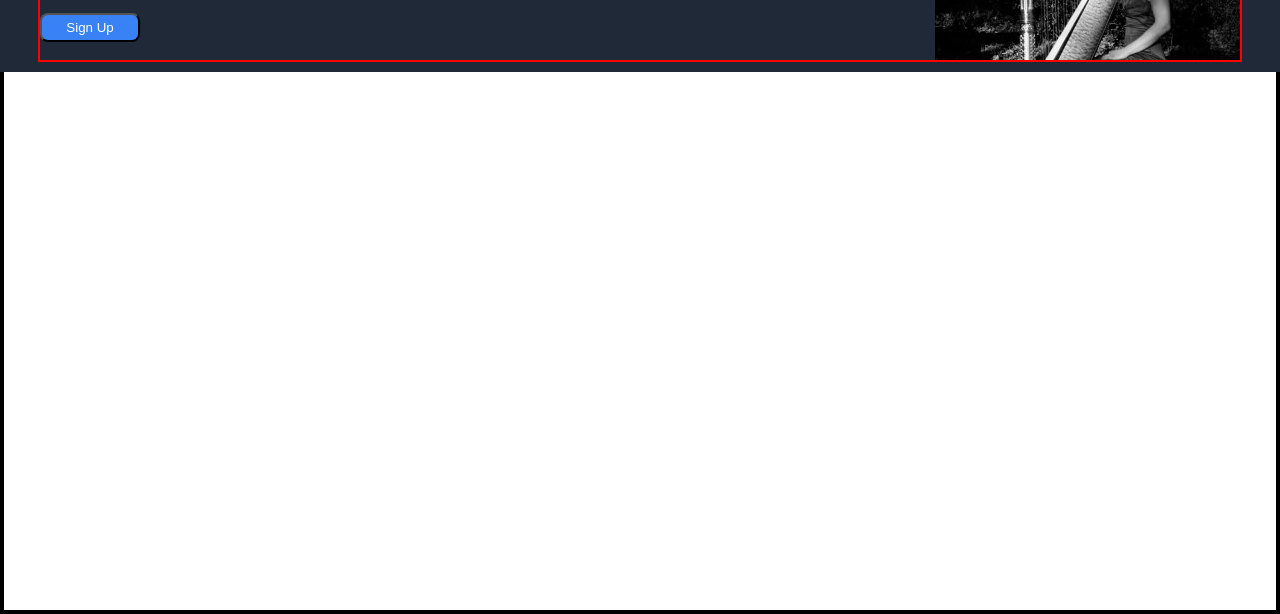
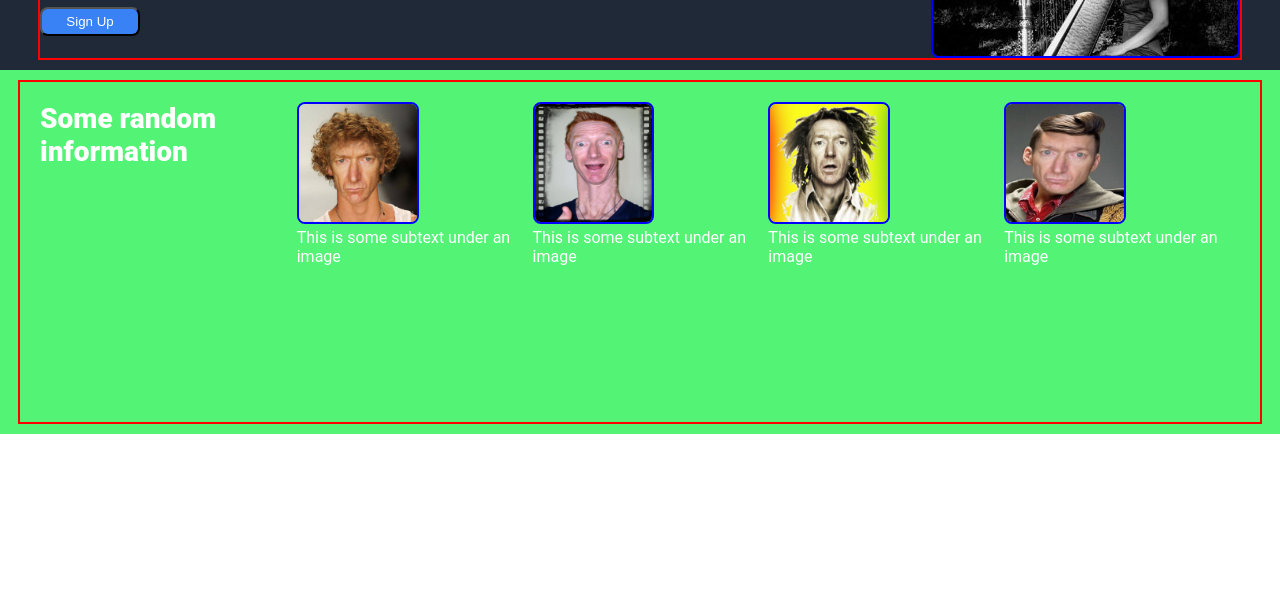
Before and after one commit to Teachertone/Landingpage, a plain HTML site: page index.html in a window 1280 px wide. Shown: the part 194-808 px from the top of the page. Drawn offline with Linux system fonts and the light colour scheme.

Commit message:
Latest update. Section 1 good.

```diff
--- a/index.html
+++ b/index.html
@@ -8,7 +8,6 @@
     <link rel="stylesheet" href="style.css">
   </head>
   <body>
-
 <div class="header">
     <div class="container">
       <h3>TONE ASSIGNMENT LOGO</h3>
@@ -17,7 +16,6 @@
           <li><a href="https://google.com">header link two</a></li>
           <li><a href="https://google.com">header link three</a></li>
         </ul>
-      </div>
     </div>
 </div>
 
@@ -27,13 +25,12 @@
         <div class="contents__text">
           <h1>This website is spectacular</h1>
           <p>This is where some subtext will go under the main title. Smaller font and the color is lower contrast.</p>
-        <button class="signup1">Sign Up</button>
+        <button class="signup1">Sign Up</button></div>
         </div>
-      <div>
-    </div>
+      </div>
 
-<!-- <div class="information"> -->
-    <!-- <div class="second">
+<div class="information">
+    <div class="second">
       <h3>Some random information</h3>
         <div class="photos">
         <div class="info">
@@ -52,8 +49,11 @@
         <img src="./images/wtf.jpg" alt="What the feck">
         <div class="text">This is some subtext under an image</div>
         </div>
-      </div> -->
-    <!-- </div> -->
+      </div>
+    </div>
+    </div>
+
+
     <!-- <div class="quote">
     <div class="quotetext">This is an inspirational quote from my favourite creative. Maybe you will read this, maybe not. The most important thing is that it works.</div>
     <div class="h5">- Leonardo Da Vinci</div>
@@ -67,3 +67,4 @@
     <div class="footer"> Copyright © The Odin Project 2021</div>  -->
 <!-- </div>  -->
   </body>
+</html>
--- a/style.css
+++ b/style.css
@@ -3,10 +3,10 @@ body {
   min-height: 100vh;
   display: flex;
   flex-direction: column;
-  justify-content: start;
+  /* justify-content: start; */
   align-items: center;
   /* width: 1200px; */
-  border: 4px solid black;
+  /* border: 4px solid black; */
   margin: auto;
 }
 .header {
@@ -29,7 +29,6 @@ body {
 h3 {
   text-align: left;
   font-weight: bold;
-
 }
 ul {
     display: flex;
@@ -50,7 +49,6 @@ a {
   background-color: #1F2937;
   color: white;
 }
-
 .contents {
   width: 1200px;
   display: flex;
@@ -95,34 +93,43 @@ h1 {
     width: 100px;
 }
 
-/* .information {
+.information {
+  display: flex;
+  justify-content: center;
+  width: 100%;
+  padding: 10px;
+  background-color: #53f376;
+  color: white;
+}
+
+.second {
   display: flex;
   flex-direction: row;
   justify-content: center;
-  width: 100%;
-  padding: 10px;
-  background-color: #799ed3;
-  color: white;
-} */
-
-/* .second {
+  align-items: start;
+  border: 2px solid red;
   width: 1200px;
-  display: flex;
- flex-direction: column;
-  justify-content: center;
-  border: 2px solid red;
+  height: 300px;
+  padding: 20px;
+}
+h3 {
+    font-size: 28px;
+    font-weight: 900;
+    margin: 0;
+    padding: 0;
 }
 
 .photos {
     display: flex;
     flex-direction: row;
 }
-
 img {
   width:50%;
   border: 2px solid blue;
   border-radius: 8px;
-} */
+}
+
+
 /* .quote {
     display: flex;
     justify-content: center;
```
